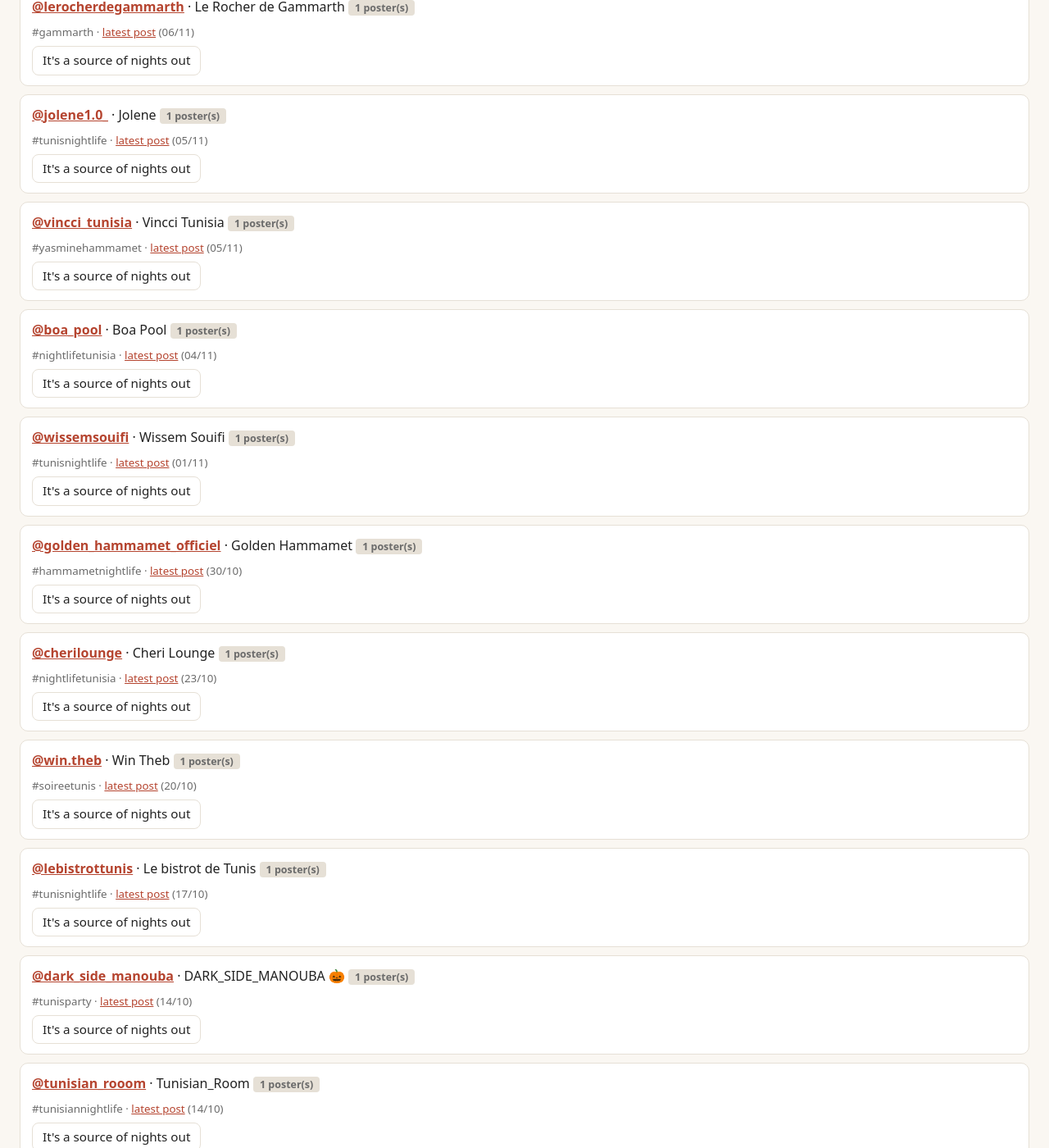
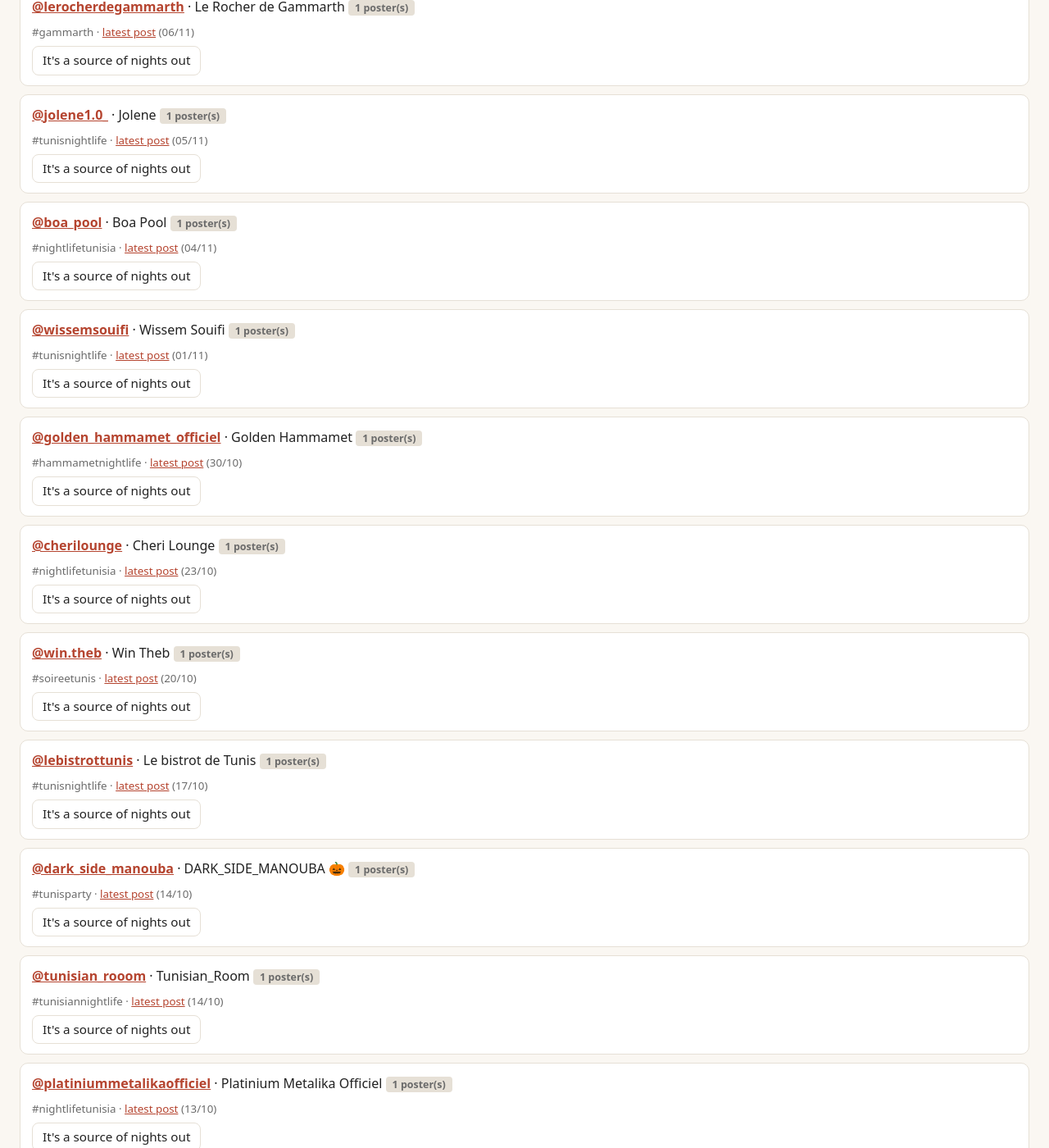
Before and after one commit to benjello/agenda-nuit-tunis, a Jekyll site: the page built from contribuer.html, in a window 1280 px wide and 1400 px high, scrolled down 4010 px. Shown: the whole window at 82% size. Built offline with Jekyll 4.4.1, drawn with Linux system fonts in a browser that asks for light colours.

Commit message:
Faux positifs retirés des comptes proposés

```diff
--- a/_data/comptes_exclus.yml
+++ b/_data/comptes_exclus.yml
@@ -10,3 +10,4 @@
 - sheereen.music
 - soundsourcetn
 - uduca.monastir
+- vincci_tunisia
--- a/_data/comptes_proposes.json
+++ b/_data/comptes_proposes.json
@@ -265,17 +265,6 @@
    "suivi": false
   },
   {
-   "compte": "vincci_tunisia",
-   "nom": "Vincci Tunisia",
-   "soirees": 1,
-   "hashtags": [
-    "yasminehammamet"
-   ],
-   "derniere": "2026-11-05",
-   "exemple": "https://www.instagram.com/p/DfXLWOTmwVx/",
-   "suivi": false
-  },
-  {
    "compte": "boa_pool",
    "nom": "Boa Pool",
    "soirees": 1,
```
